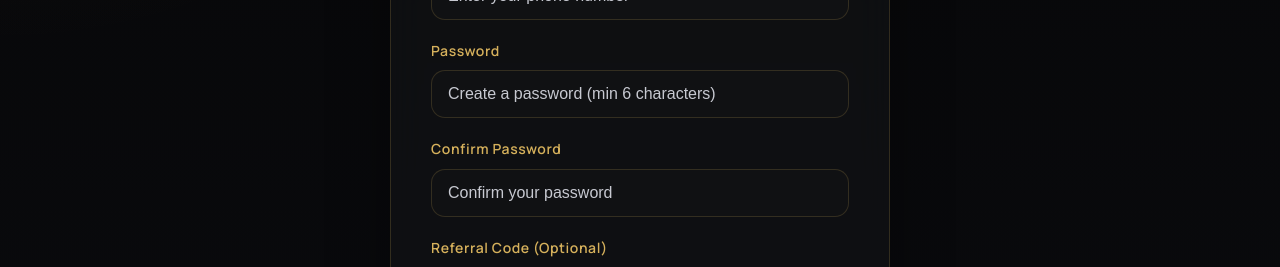
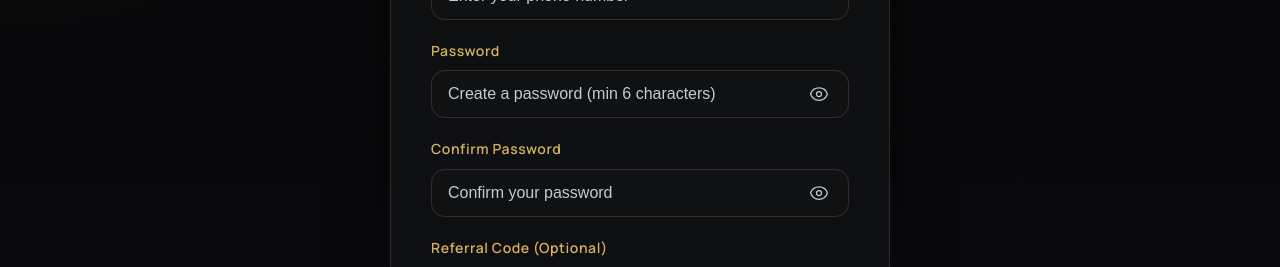
Before and after one commit to AyushPrad2907/thewarrior, a React (Vite) app in the folder frontend/: page /signup in a window 1280 px wide. Shown: the part 533-800 px from the top of the page. Built offline with nearby package versions, Linux system fonts and the light colour scheme; no server answers.

Commit message:
feat: add password visibility toggle option to login and signup pages

```diff
--- a/frontend/src/pages/AdminLogin.jsx
+++ b/frontend/src/pages/AdminLogin.jsx
@@ -11,6 +11,7 @@
   });
   const [error, setError] = useState('');
   const [loading, setLoading] = useState(false);
+  const [showPassword, setShowPassword] = useState(false);
   const { login } = useAuth();
   const navigate = useNavigate();
 
@@ -65,8 +66,9 @@
 
           <div className="form-group">
             <label htmlFor="password">Password</label>
+            <div className="password-input-wrapper">
               <input
-              type="password"
+                type={showPassword ? 'text' : 'password'}
                 id="password"
                 name="password"
                 value={formData.password}
@@ -74,6 +76,24 @@
                 required
                 placeholder="Enter password"
               />
+              <button
+                type="button"
+                className="password-toggle-btn"
+                onClick={() => setShowPassword(!showPassword)}
+                aria-label={showPassword ? 'Hide password' : 'Show password'}
+              >
+                {showPassword ? (
+                  <svg xmlns="http://www.w3.org/2000/svg" fill="none" viewBox="0 0 24 24" strokeWidth={1.5} stroke="currentColor" className="eye-icon">
+                    <path strokeLinecap="round" strokeLinejoin="round" d="M3.98 8.223A10.477 10.477 0 001.934 12C3.226 16.338 7.244 19.5 12 19.5c.993 0 1.953-.138 2.863-.395M6.228 6.228A10.45 10.45 0 0112 4.5c4.756 0 8.773 3.162 10.065 7.498a10.523 10.523 0 01-4.293 5.774M6.228 6.228L3 3m3.228 3.228l3.65 3.65m7.894 7.894L21 21m-3.228-3.228l-3.65-3.65m0 0a3 3 0 10-4.243-4.243m4.242 4.242L9.88 9.88" />
+                  </svg>
+                ) : (
+                  <svg xmlns="http://www.w3.org/2000/svg" fill="none" viewBox="0 0 24 24" strokeWidth={1.5} stroke="currentColor" className="eye-icon">
+                    <path strokeLinecap="round" strokeLinejoin="round" d="M2.036 12.322a1.012 1.012 0 010-.639C3.423 7.51 7.36 4.5 12 4.5c4.638 0 8.573 3.007 9.963 7.178.07.207.07.431 0 .639C20.577 16.49 16.64 19.5 12 19.5c-4.638 0-8.573-3.007-9.963-7.178z" />
+                    <path strokeLinecap="round" strokeLinejoin="round" d="M15 12a3 3 0 11-6 0 3 3 0 016 0z" />
+                  </svg>
+                )}
+              </button>
+            </div>
           </div>
 
           <button type="submit" className="btn btn-primary auth-button" disabled={loading}>
--- a/frontend/src/pages/Auth.css
+++ b/frontend/src/pages/Auth.css
@@ -105,3 +105,44 @@
     font-size: 14px;
   }
 }
+
+/* Password Toggle Eye Icon styles */
+.password-input-wrapper {
+  position: relative;
+  display: flex;
+  align-items: center;
+  width: 100%;
+}
+
+.password-input-wrapper input {
+  padding-right: 50px !important;
+}
+
+.password-toggle-btn {
+  position: absolute;
+  right: 16px;
+  background: none;
+  border: none;
+  color: var(--text-gray);
+  cursor: pointer;
+  display: flex;
+  align-items: center;
+  justify-content: center;
+  padding: 4px;
+  transition: color 0.2s ease, transform 0.2s ease;
+  z-index: 2;
+}
+
+.password-toggle-btn:hover {
+  color: var(--accent-gold);
+  transform: scale(1.05);
+}
+
+.password-toggle-btn:active {
+  transform: scale(0.95);
+}
+
+.eye-icon {
+  width: 20px;
+  height: 20px;
+}
--- a/frontend/src/pages/Login.jsx
+++ b/frontend/src/pages/Login.jsx
@@ -11,6 +11,7 @@
   });
   const [error, setError] = useState('');
   const [loading, setLoading] = useState(false);
+  const [showPassword, setShowPassword] = useState(false);
   const { login } = useAuth();
   const navigate = useNavigate();
 
@@ -66,8 +67,9 @@
 
           <div className="form-group">
             <label htmlFor="password">Password</label>
+            <div className="password-input-wrapper">
               <input
-              type="password"
+                type={showPassword ? 'text' : 'password'}
                 id="password"
                 name="password"
                 value={formData.password}
@@ -75,6 +77,24 @@
                 required
                 placeholder="Enter your password"
               />
+              <button
+                type="button"
+                className="password-toggle-btn"
+                onClick={() => setShowPassword(!showPassword)}
+                aria-label={showPassword ? 'Hide password' : 'Show password'}
+              >
+                {showPassword ? (
+                  <svg xmlns="http://www.w3.org/2000/svg" fill="none" viewBox="0 0 24 24" strokeWidth={1.5} stroke="currentColor" className="eye-icon">
+                    <path strokeLinecap="round" strokeLinejoin="round" d="M3.98 8.223A10.477 10.477 0 001.934 12C3.226 16.338 7.244 19.5 12 19.5c.993 0 1.953-.138 2.863-.395M6.228 6.228A10.45 10.45 0 0112 4.5c4.756 0 8.773 3.162 10.065 7.498a10.523 10.523 0 01-4.293 5.774M6.228 6.228L3 3m3.228 3.228l3.65 3.65m7.894 7.894L21 21m-3.228-3.228l-3.65-3.65m0 0a3 3 0 10-4.243-4.243m4.242 4.242L9.88 9.88" />
+                  </svg>
+                ) : (
+                  <svg xmlns="http://www.w3.org/2000/svg" fill="none" viewBox="0 0 24 24" strokeWidth={1.5} stroke="currentColor" className="eye-icon">
+                    <path strokeLinecap="round" strokeLinejoin="round" d="M2.036 12.322a1.012 1.012 0 010-.639C3.423 7.51 7.36 4.5 12 4.5c4.638 0 8.573 3.007 9.963 7.178.07.207.07.431 0 .639C20.577 16.49 16.64 19.5 12 19.5c-4.638 0-8.573-3.007-9.963-7.178z" />
+                    <path strokeLinecap="round" strokeLinejoin="round" d="M15 12a3 3 0 11-6 0 3 3 0 016 0z" />
+                  </svg>
+                )}
+              </button>
+            </div>
           </div>
 
           <button type="submit" className="btn btn-primary auth-button" disabled={loading}>
--- a/frontend/src/pages/Signup.jsx
+++ b/frontend/src/pages/Signup.jsx
@@ -18,6 +18,8 @@
   });
   const [error, setError] = useState('');
   const [loading, setLoading] = useState(false);
+  const [showPassword, setShowPassword] = useState(false);
+  const [showConfirmPassword, setShowConfirmPassword] = useState(false);
   const { login } = useAuth();
   const navigate = useNavigate();
 
@@ -106,8 +108,9 @@
 
           <div className="form-group">
             <label htmlFor="password">Password</label>
+            <div className="password-input-wrapper">
               <input
-              type="password"
+                type={showPassword ? 'text' : 'password'}
                 id="password"
                 name="password"
                 value={formData.password}
@@ -115,12 +118,31 @@
                 required
                 placeholder="Create a password (min 6 characters)"
               />
+              <button
+                type="button"
+                className="password-toggle-btn"
+                onClick={() => setShowPassword(!showPassword)}
+                aria-label={showPassword ? 'Hide password' : 'Show password'}
+              >
+                {showPassword ? (
+                  <svg xmlns="http://www.w3.org/2000/svg" fill="none" viewBox="0 0 24 24" strokeWidth={1.5} stroke="currentColor" className="eye-icon">
+                    <path strokeLinecap="round" strokeLinejoin="round" d="M3.98 8.223A10.477 10.477 0 001.934 12C3.226 16.338 7.244 19.5 12 19.5c.993 0 1.953-.138 2.863-.395M6.228 6.228A10.45 10.45 0 0112 4.5c4.756 0 8.773 3.162 10.065 7.498a10.523 10.523 0 01-4.293 5.774M6.228 6.228L3 3m3.228 3.228l3.65 3.65m7.894 7.894L21 21m-3.228-3.228l-3.65-3.65m0 0a3 3 0 10-4.243-4.243m4.242 4.242L9.88 9.88" />
+                  </svg>
+                ) : (
+                  <svg xmlns="http://www.w3.org/2000/svg" fill="none" viewBox="0 0 24 24" strokeWidth={1.5} stroke="currentColor" className="eye-icon">
+                    <path strokeLinecap="round" strokeLinejoin="round" d="M2.036 12.322a1.012 1.012 0 010-.639C3.423 7.51 7.36 4.5 12 4.5c4.638 0 8.573 3.007 9.963 7.178.07.207.07.431 0 .639C20.577 16.49 16.64 19.5 12 19.5c-4.638 0-8.573-3.007-9.963-7.178z" />
+                    <path strokeLinecap="round" strokeLinejoin="round" d="M15 12a3 3 0 11-6 0 3 3 0 016 0z" />
+                  </svg>
+                )}
+              </button>
+            </div>
           </div>
 
           <div className="form-group">
             <label htmlFor="confirmPassword">Confirm Password</label>
+            <div className="password-input-wrapper">
               <input
-              type="password"
+                type={showConfirmPassword ? 'text' : 'password'}
                 id="confirmPassword"
                 name="confirmPassword"
                 value={formData.confirmPassword}
@@ -128,6 +150,24 @@
                 required
                 placeholder="Confirm your password"
               />
+              <button
+                type="button"
+                className="password-toggle-btn"
+                onClick={() => setShowConfirmPassword(!showConfirmPassword)}
+                aria-label={showConfirmPassword ? 'Hide confirm password' : 'Show confirm password'}
+              >
+                {showConfirmPassword ? (
+                  <svg xmlns="http://www.w3.org/2000/svg" fill="none" viewBox="0 0 24 24" strokeWidth={1.5} stroke="currentColor" className="eye-icon">
+                    <path strokeLinecap="round" strokeLinejoin="round" d="M3.98 8.223A10.477 10.477 0 001.934 12C3.226 16.338 7.244 19.5 12 19.5c.993 0 1.953-.138 2.863-.395M6.228 6.228A10.45 10.45 0 0112 4.5c4.756 0 8.773 3.162 10.065 7.498a10.523 10.523 0 01-4.293 5.774M6.228 6.228L3 3m3.228 3.228l3.65 3.65m7.894 7.894L21 21m-3.228-3.228l-3.65-3.65m0 0a3 3 0 10-4.243-4.243m4.242 4.242L9.88 9.88" />
+                  </svg>
+                ) : (
+                  <svg xmlns="http://www.w3.org/2000/svg" fill="none" viewBox="0 0 24 24" strokeWidth={1.5} stroke="currentColor" className="eye-icon">
+                    <path strokeLinecap="round" strokeLinejoin="round" d="M2.036 12.322a1.012 1.012 0 010-.639C3.423 7.51 7.36 4.5 12 4.5c4.638 0 8.573 3.007 9.963 7.178.07.207.07.431 0 .639C20.577 16.49 16.64 19.5 12 19.5c-4.638 0-8.573-3.007-9.963-7.178z" />
+                    <path strokeLinecap="round" strokeLinejoin="round" d="M15 12a3 3 0 11-6 0 3 3 0 016 0z" />
+                  </svg>
+                )}
+              </button>
+            </div>
           </div>
 
           <div className="form-group">
```
Lines whose indentation alone changed are shown as unchanged.
